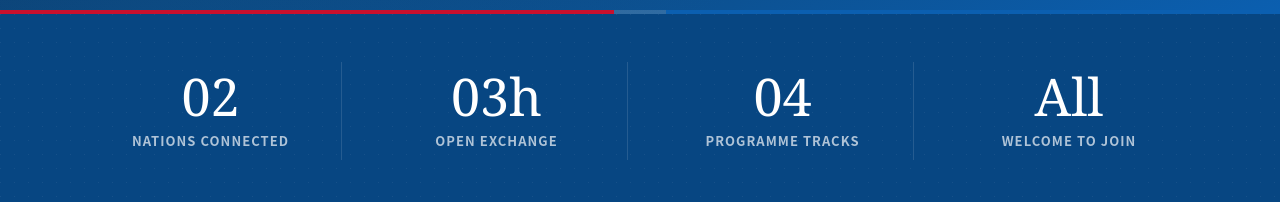
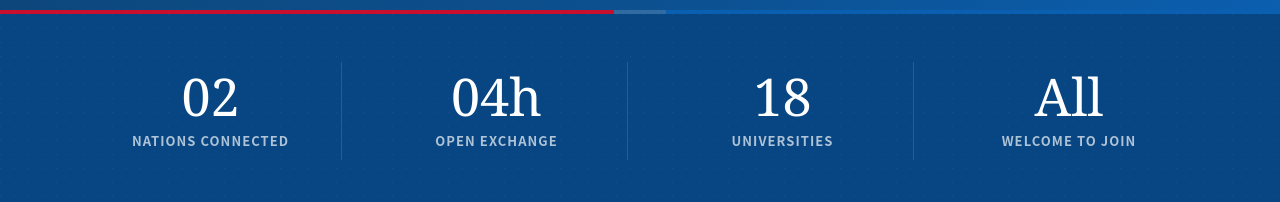
Before and after one commit to DianaZhongPartnership/opendoorevent20202026, a plain HTML site: page index.html in a window 1280 px wide. Shown: the part 722-924 px from the top of the page. Drawn offline with Linux system fonts and the light colour scheme; a web font is replaced by a local one.

Commit message:
Update statistics in index.html

```diff
--- a/index.html
+++ b/index.html
@@ -882,12 +882,12 @@
           <div class="stat-item__label">Nations Connected</div>
         </div>
         <div class="stat-item">
-          <div class="stat-item__value">03h</div>
+          <div class="stat-item__value">04h</div>
           <div class="stat-item__label">Open Exchange</div>
         </div>
         <div class="stat-item">
-          <div class="stat-item__value">04</div>
-          <div class="stat-item__label">Programme Tracks</div>
+          <div class="stat-item__value">18</div>
+          <div class="stat-item__label">Universities</div>
         </div>
         <div class="stat-item">
           <div class="stat-item__value">All</div>
```
